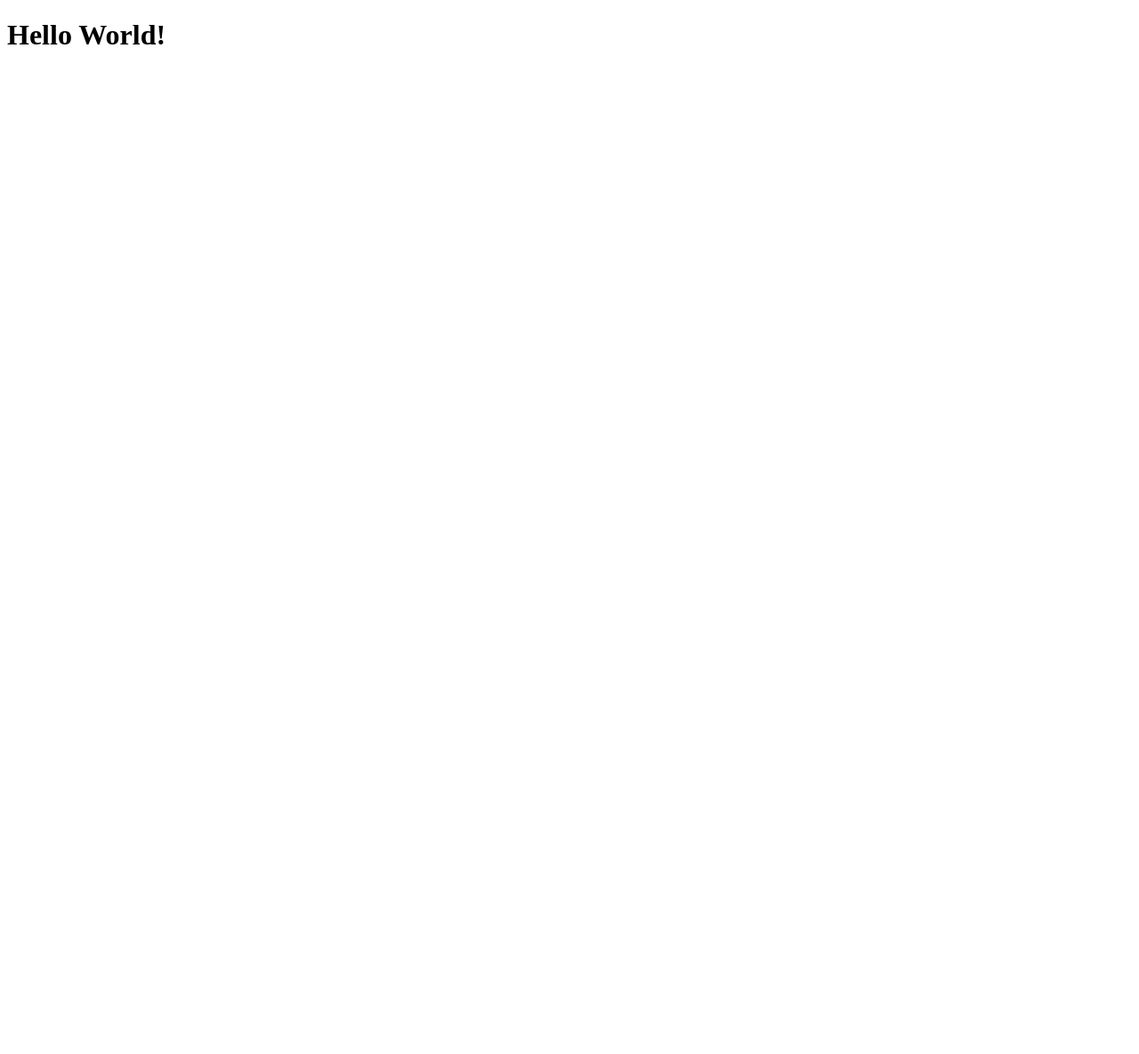
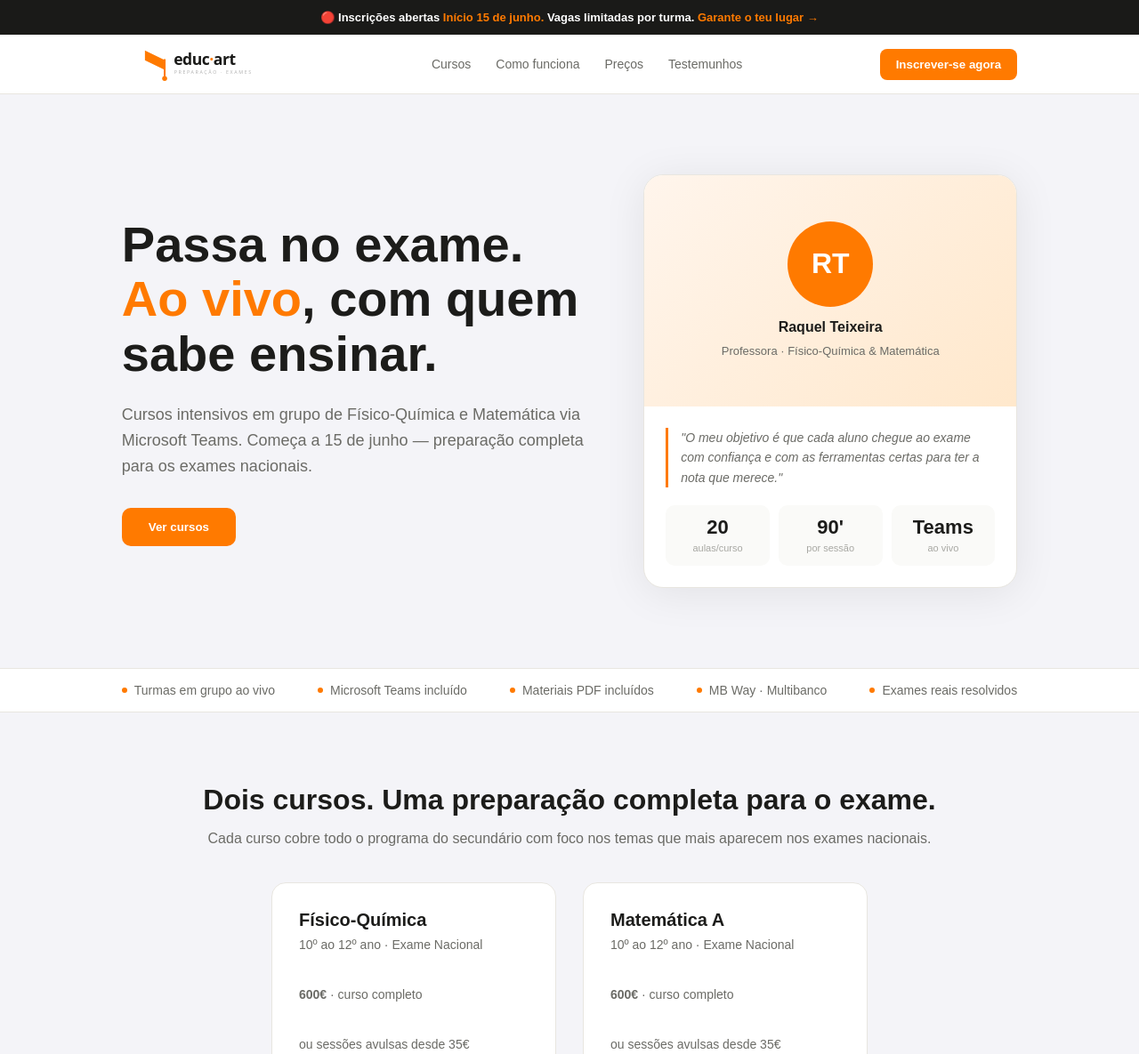
Before and after one commit to PauloFonseca89/site-educ-art, a plain HTML site: page index.html in a window 1280 px wide. Shown: the top 1185 px of the page at 89% size. Before the commit the page ends 800 px from the top, so only its background shows below. Drawn offline with Linux system fonts and the light colour scheme.

Commit message:
update: hero

```diff
--- /dev/null
+++ b/css/style.css
@@ -0,0 +1,316 @@
+/* RESET BÁSICO */
+* {
+  margin: 0;
+  padding: 0;
+  box-sizing: border-box;
+}
+
+/* BASE */
+body {
+  font-family: 'DM Sans', sans-serif;
+  background: #f4f4f8;
+  color: #1C1C1A;
+}
+
+/* TEXTO LARANJA */
+.destaque {
+  color: #FF7A00;
+}
+
+/* =========================
+   ALERTA (barra preta topo)
+========================= */
+.alert {
+  background: #1A1A18;
+  color: white;
+  text-align: center;
+  padding: 12px 5%;
+}
+
+.alert h2 {
+  font-size: 13px;
+  font-weight: 600;
+}
+
+/* =========================
+   NAVBAR
+========================= */
+.navbar {
+  background: white;
+  border-bottom: 1px solid #E8E6E0;
+}
+
+.navbar nav {
+  max-width: 1160px;
+  margin: 0 auto;
+  padding: 0 6%;
+
+  display: flex;
+  align-items: center;
+  justify-content: space-between;
+  height: 66px;
+}
+
+/* LOGO */
+nav img {
+  height: 60px;
+}
+
+/* MENU */
+nav ul {
+  display: flex;
+  list-style: none;
+  gap: 28px;
+  align-items: center;
+}
+
+nav ul li a {
+  text-decoration: none;
+  color: #6B6B66;
+  font-size: 14px;
+  font-weight: 500;
+}
+
+nav ul li a:hover {
+  color: #1C1C1A;
+}
+
+/* BOTÃO NAV */
+nav button {
+  background: #FF7A00;
+  color: white;
+  border: none;
+  padding: 10px 18px;
+  border-radius: 8px;
+  font-weight: 600;
+  cursor: pointer;
+}
+
+nav button:hover {
+  background: #cc6200;
+}
+
+/* =========================
+   HERO
+========================= */
+.hero {
+  max-width: 1160px;
+  margin: 0 auto;
+  padding: 90px 6%;
+  display: grid;
+  grid-template-columns: 1fr 420px;
+  gap: 64px;
+  align-items: center;
+}
+
+.hero-content {
+  max-width: 520px;
+}
+
+.hero h1 {
+  font-size: 56px;
+  line-height: 1.1;
+  margin-bottom: 24px;
+}
+
+.hero p {
+  font-size: 18px;
+  color: #6B6B66;
+  line-height: 1.6;
+  margin-bottom: 32px;
+}
+
+.hero button {
+  background: #FF7A00;
+  color: white;
+  border: none;
+  padding: 14px 30px;
+  border-radius: 10px;
+  font-weight: 700;
+  cursor: pointer;
+}
+
+.teacher-card {
+  background: white;
+  border: 1px solid #E8E6E0;
+  border-radius: 22px;
+  overflow: hidden;
+  box-shadow: 0 6px 48px rgba(0,0,0,.08);
+}
+
+.teacher-top {
+  background: linear-gradient(135deg,#fff5ec,#ffe8cc);
+  height: 260px;
+  display: flex;
+  flex-direction: column;
+  align-items: center;
+  justify-content: center;
+}
+
+.teacher-avatar {
+  width: 96px;
+  height: 96px;
+  border-radius: 50%;
+  background: #FF7A00;
+  color: white;
+  display: flex;
+  align-items: center;
+  justify-content: center;
+  font-size: 32px;
+  font-weight: 700;
+}
+
+.teacher-top h3 {
+  margin-top: 14px;
+  font-size: 16px;
+}
+
+.teacher-top p {
+  font-size: 13px;
+  margin-top: 8px;
+  margin-bottom: 0;
+}
+
+.teacher-bottom {
+  padding: 24px;
+}
+
+.quote {
+  border-left: 3px solid #FF7A00;
+  padding-left: 14px;
+  font-size: 14px !important;
+  font-style: italic;
+  margin-bottom: 20px !important;
+}
+
+.teacher-stats {
+  display: grid;
+  grid-template-columns: repeat(3, 1fr);
+  gap: 10px;
+}
+
+.teacher-stats div {
+  background: #FAFAF8;
+  border-radius: 10px;
+  padding: 12px 8px;
+  text-align: center;
+}
+
+.teacher-stats strong {
+  display: block;
+  font-size: 22px;
+}
+
+.teacher-stats span {
+  font-size: 11px;
+  color: #A8A8A3;
+}
+
+/* =========================
+   MINI BARRA (trust bar)
+========================= */
+.barra {
+  background: white;
+  border-top: 1px solid #E8E6E0;
+  border-bottom: 1px solid #E8E6E0;
+}
+
+.minibar {
+  max-width: 1160px;
+  margin: 0 auto;
+  padding: 16px 6%;
+
+  display: flex;
+  justify-content: space-between;
+  flex-wrap: wrap;
+  gap: 10px;
+}
+
+.trust-item {
+  display: flex;
+  align-items: center;
+  gap: 8px;
+  font-size: 14px;
+  color: #6B6B66;
+}
+
+.trust-dot {
+  width: 6px;
+  height: 6px;
+  background: #FF7A00;
+  border-radius: 50%;
+}
+
+/* =========================
+   CURSOS
+========================= */
+#cursos {
+  max-width: 1160px;
+  margin: 0 auto;
+  padding: 80px 6%;
+  text-align: center;
+}
+
+#cursos h2 {
+  font-size: 32px;
+  margin-bottom: 16px;
+}
+
+#cursos p {
+  color: #6B6B66;
+  margin-bottom: 40px;
+}
+
+/* GRID DOS CURSOS */
+.courses {
+  display: flex;
+  gap: 30px;
+  justify-content: center;
+  flex-wrap: wrap;
+}
+
+/* CARD */
+.course-card {
+  background: white;
+  padding: 30px;
+  border-radius: 16px;
+  width: 320px;
+  text-align: left;
+  border: 1px solid #E8E6E0;
+}
+
+/* TÍTULO */
+.course-card h3 {
+  font-size: 20px;
+  margin-bottom: 8px;
+}
+
+/* TEXTO */
+.course-card p {
+  font-size: 14px;
+  margin-bottom: 10px;
+}
+
+/* LISTA */
+.course-card ul {
+  margin: 20px 0;
+  padding-left: 18px;
+}
+
+.course-card ul li {
+  margin-bottom: 8px;
+  font-size: 14px;
+}
+
+/* LINKS */
+.course-card a {
+  display: inline-block;
+  margin-top: 10px;
+  color: #FF7A00;
+  font-weight: 600;
+  text-decoration: none;
+}
+
+.course-card a:hover {
+  text-decoration: underline;
+}
--- a/index.html
+++ b/index.html
@@ -1,11 +1,148 @@
 <!DOCTYPE html>
-<html lang="en">
+<html lang="pt">
 <head>
     <meta charset="UTF-8">
     <meta name="viewport" content="width=device-width, initial-scale=1.0">
     <title>Educ-art</title>
+    <link rel="stylesheet" href="./css/style.css">
 </head>
 <body>
-    <h1>Hello World!</h1>
+    <!-- alerta -->
+    <div class="alert">
+        <h2> 🔴 Inscrições abertas <span class="destaque">Início 15 de junho.</span> Vagas limitadas por turma. <span class="destaque">Garante o teu lugar →</span></h2>
+    </div>
+
+    <!-- navbar -->
+    <div class="navbar">
+    <nav>
+        <img src="./images/logo-educ-art-laranja.svg" alt="Logo Educ-art" />
+         <ul>
+            <li><a href="#cursos">Cursos</a></li>
+            <li><a href="#como">Como funciona</a></li>
+            <li><a href="#courses">Preços</a></li>
+            <li><a href="#contact">Testemunhos</a></li>
+        </ul>
+            <button>Inscrever-se agora</button>
+    </nav>
+    </div>
+
+   <section class="hero">
+  <div class="hero-content">
+    <h1>
+      Passa no exame.<br>
+      <span class="destaque">Ao vivo</span>, com quem<br>
+      sabe ensinar.
+    </h1>
+
+    <p>
+      Cursos intensivos em grupo de Físico-Química e Matemática via Microsoft Teams.
+      Começa a 15 de junho — preparação completa para os exames nacionais.
+    </p>
+
+    <button>Ver cursos</button>
+  </div>
+
+  <div class="teacher-card">
+    <div class="teacher-top">
+      <div class="teacher-avatar">RT</div>
+      <h3>Raquel Teixeira</h3>
+      <p>Professora · Físico-Química & Matemática</p>
+    </div>
+
+    <div class="teacher-bottom">
+      <p class="quote">
+        "O meu objetivo é que cada aluno chegue ao exame com confiança e com as ferramentas certas para ter a nota que merece."
+      </p>
+
+      <div class="teacher-stats">
+        <div>
+          <strong>20</strong>
+          <span>aulas/curso</span>
+        </div>
+        <div>
+          <strong>90'</strong>
+          <span>por sessão</span>
+        </div>
+        <div>
+          <strong>Teams</strong>
+          <span>ao vivo</span>
+        </div>
+      </div>
+    </div>
+  </div>
+</section>
+
+
+    </section>
+
+
+    <!-- mini barra -->
+    <section class="barra">
+        <div class="minibar">
+  <div class="trust-item"><div class="trust-dot"></div>Turmas em grupo ao vivo</div>
+  <div class="trust-item"><div class="trust-dot"></div>Microsoft Teams incluído</div>
+  <div class="trust-item"><div class="trust-dot"></div>Materiais PDF incluídos</div>
+  <div class="trust-item"><div class="trust-dot"></div>MB Way · Multibanco</div>
+  <div class="trust-item"><div class="trust-dot"></div>Exames reais resolvidos</div>
+    </div>
+    </section>
+
+    <!-- Disciplinas -->
+
+    <section id="cursos">
+  <h2>Dois cursos. Uma preparação completa para o exame.</h2>
+
+  <p>
+    Cada curso cobre todo o programa do secundário com foco nos temas que mais aparecem nos exames nacionais.
+  </p>
+
+  <div class="courses">
+
+    <!-- Físico-Química -->
+    <div class="course-card">
+      <h3>Físico-Química</h3>
+      <p>10º ao 12º ano · Exame Nacional</p>
+
+      <p><strong>600€</strong> · curso completo</p>
+      <p>ou sessões avulsas desde 35€</p>
+
+      <ul>
+        <li>Mecânica e Cinemática</li>
+        <li>Ondas e Eletromagnetismo</li>
+        <li>Química Orgânica e Reações</li>
+        <li>Equilíbrios Químicos</li>
+        <li>20 aulas ao vivo (90 min)</li>
+        <li>Materiais PDF e exames resolvidos</li>
+      </ul>
+
+      <a href="#">Inscrever em Físico-Química</a><br>
+      <a href="#">Sessão avulsa — 35€</a>
+    </div>
+
+    <!-- Matemática -->
+    <div class="course-card">
+      <h3>Matemática A</h3>
+      <p>10º ao 12º ano · Exame Nacional</p>
+
+      <p><strong>600€</strong> · curso completo</p>
+      <p>ou sessões avulsas desde 35€</p>
+
+      <ul>
+        <li>Funções, Limites e Continuidade</li>
+        <li>Cálculo Diferencial e Integral</li>
+        <li>Geometria Analítica e Vetores</li>
+        <li>Probabilidades e Estatística</li>
+        <li>20 aulas ao vivo (90 min)</li>
+        <li>Materiais PDF e exames resolvidos</li>
+      </ul>
+
+      <a href="#">Inscrever em Matemática A</a><br>
+      <a href="#">Sessão avulsa — 35€</a>
+    </div>
+
+  </div>
+</section>
+
+
 </body>
 </html>
```
